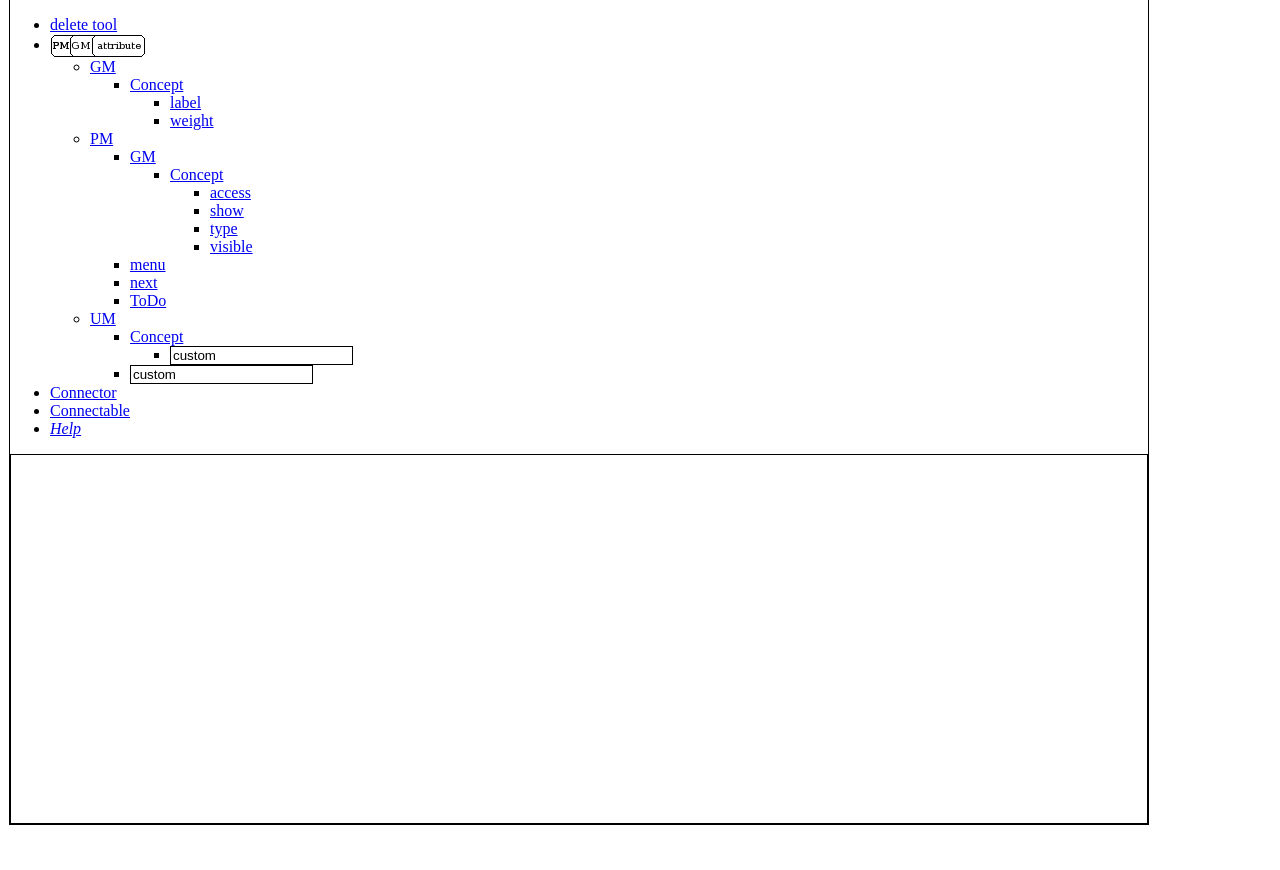
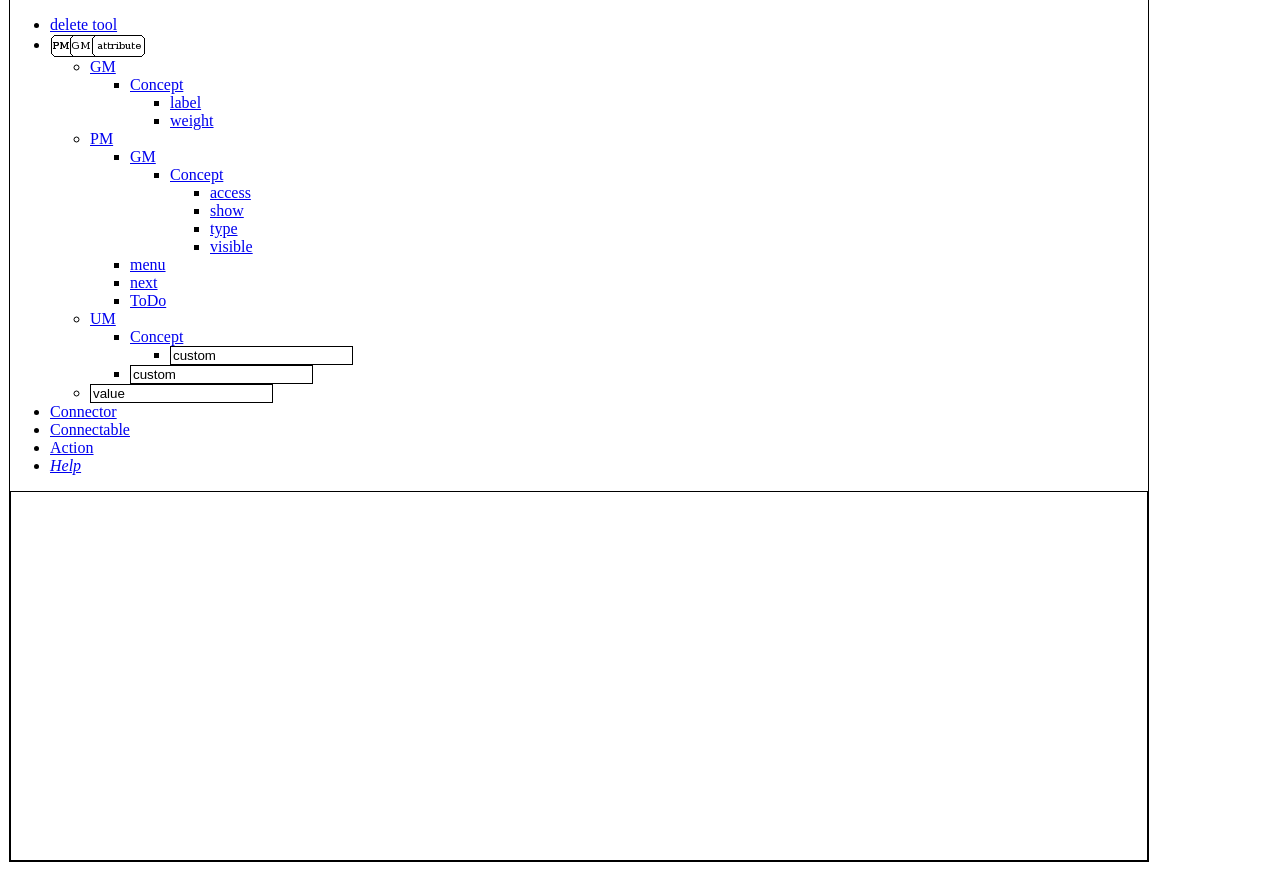
Before and after one commit to jbothma/visual_lag_ide, a PHP site: page /visual_editor.htm in a window 1280 px wide. Shown: the part 85-955 px from the top of the page. Before the commit the page ends 910 px from the top, so only its background shows below. Run offline with PHP 8.4, Linux system fonts and the light colour scheme.

Commit message:
Add LAG Grammar Action production to visual_editor.htm
Some small UI CSS like non-transparent Attributes

Single level custom attribute for custom values in actions

```diff
--- a/visual/action.css
+++ b/visual/action.css
@@ -1,4 +1,4 @@
-.child-of-action {
+.action-child {
 	position:	relative;
 	top:		0px;
 	left:		0px;
@@ -7,11 +7,11 @@
 	position:	relative;
 	top:		0px;
 	left:		0px;
-	width:		500px;
+	width:		700px;
 	height:		200px;
 	border:		1px solid black;
 }
-.action-container {
+.action-child-container {
 	min-width:	20px;
 	min-height:	20px;
 	border:		1px solid black;
@@ -24,6 +24,8 @@
 	min-height:		50px;
 }
 .action-operator-container {
+	position:	relative;
+	top:		16px;	// we know the height of of attributes so we know what height to expect an action block to be.
 }
 .action-value-container {
 }
--- a/visual/action.html
+++ b/visual/action.html
@@ -22,7 +22,7 @@
 	<body>
 		<p>$HeadURL: https://visuallagide.svn.sourceforge.net/svnroot/visuallagide/visual/connector.htm $</p>
 		<p>$Id: connector.htm 43 2010-01-22 19:16:48Z jbothma $</p>
-		<p><a href="#" onclick="LAGVEActn.newAction('worspace')">New ACTION</a></p>
+		<p><a href="#" onclick="LAGVEActn.newAction('workspace')">New ACTION</a></p>
 		<p><a href="#" onclick="LAGVEAttr.insertNewAttr(['PM','GM','accessed'],'workspace')">PM.GM.accessed</a></p>
 
 		<div id="workspace"></div>
--- a/visual/action.js
+++ b/visual/action.js
@@ -7,33 +7,35 @@ getMyY().use('dd-drag','dd-proxy','dd-drop','node','event', function (Y) {
 	//Listen for all drag:drophit events
 	Y.DD.DDM.on('drop:hit', function(e) {
 		if (isset(e.drag.attribute) && isset(e.drop.attributeContainer)) {
-			e.drop.attributeContainer.append(e.drag.attribute);
-			e.drag.attribute.addClass('child-of-action');
-			e.drag.attribute.setStyle('left',0);
-			e.drag.attribute.setStyle('top',0);
+			e.drop.attributeContainer.catch(e.drag.attribute);
 		}
 	});
 
 
 	LAGVEActn.newAction = function(targetId) {
-		var action = LAGVECon.newConnectable('workspace');
+		var action = LAGVECon.newConnectable(targetId);
 
-		var attributeContainer	= Y.Node.create( '<div class="action-attribute-container action-container"></div>' );
-		var operatorContainer 	= Y.Node.create( '<div class="action-operator-container action-container"></div>' );
-		var valueContainer 		= Y.Node.create( '<div class="action-value-container action-container">v</div>' );
+		var attributeContainer	= Y.Node.create( '<div class="action-attribute-container action-child-container"></div>' );
+		var valueContainer		= Y.Node.create( '<div class="action-attribute-container action-child-container"></div>' );
+		var operatorContainer 	= Y.Node.create( '<div class="action-operator-container action-child-container"></div>' );
 
-		var attributeContainerDT = new Y.DD.Drop({ node: attributeContainer });
+		var attributeContainerDT	= new Y.DD.Drop({ node: attributeContainer });
+		var valueContainerDT 		= new Y.DD.Drop({ node: valueContainer });
 
-		attributeContainerDT.attributeContainer = attributeContainer;
+		attributeContainerDT.attributeContainer	= attributeContainer;
+		valueContainerDT.attributeContainer		= valueContainer;
 
 		/**
 		 * Given a Node, attributeContainer will receive it as a child
 		 */
-		attributeContainer.catch = function(e) {
+		attributeContainer.catch = function(attribute) {
+			this.append(attribute);
+			attribute.addClass('action-child');
+			attribute.setStyle('left',0);
+			attribute.setStyle('top',0);
+		}
 
-			var x = 1;
-			//this.append(attribute);
-		}
+		valueContainer.catch = attributeContainer.catch;
 
 		var operatorSelect =  Y.Node.create( '<select class="operator-select">' +
 											 '<option value="=">=</option>' +
--- a/visual/attribute.css
+++ b/visual/attribute.css
@@ -1,5 +1,6 @@
 /** CSS for attribute.htm **/
 .attr_box {
+	background-color:	white;
 	position:	absolute;
 	border:		1px solid black;
 	-moz-border-radius: 14px;
--- a/visual/utility.js
+++ b/visual/utility.js
@@ -3,14 +3,13 @@ function isset(variable)
 	return ( typeof(variable) == "undefined" || variable == null )?  false: true;
 }
 
-//var myY;
-
 function getMyY() {
 	if (typeof(myY) != "undefined" && myY != null) {
-		alert('myY was set, returning.');
+		//alert('myY was set, returning.');
 		return myY;
 	} else {
-		alert('no myY, creating and returning.');
+		//alert('no myY, creating and returning.');
+		// Create global YUI3 object
 		myY = YUI({ filter:'min' });
 		return myY;
 	}
--- a/visual/visual_editor.htm
+++ b/visual/visual_editor.htm
@@ -7,12 +7,20 @@
 		<link rel=StyleSheet href="attribute.css" type="text/css">
 		<link rel=StyleSheet href="connector.css" type="text/css">
 		<link rel=StyleSheet href="visual_editor.css" type="text/css">
+		<link rel=StyleSheet href="action.css" type="text/css">
 
 		<script type="text/javascript" src="lib/yui/yui/yui-min.js"></script>
 
 		<script type="text/javascript" src="utility.js"></script>
 		<script type="text/javascript" src="attribute.js"></script>
 		<script type="text/javascript" src="connector.js"></script>
+		<script type="text/javascript" src="action.js"></script>
+
+		<style type="text/css">
+			.yui-menu-label {
+				z-index:	500;
+			}
+		</style>
 
 	</head>
 	<body onload="" class="yui-skin-sam">
@@ -144,6 +152,15 @@
 													</div>
 												</div> <!-- end UM -->
 											</li>
+											<li class="yui-menuitem">
+												<form
+													action="#"
+													class="yui-menuitem-content"
+													onsubmit="LAGVEAttr.insertNewAttr([document.getElementById('custom').value],'VE-workspace');return false"
+												>
+													<div><input id="custom" class="menu-form-input" value="value" type="text"></div>
+												</form>
+											</li>
 										</ul>
 									</div>
 								</div> <!-- end LAG-attr-menu -->
@@ -153,6 +170,9 @@
 							</li>
 							<li class="yui-menuitem">
 								<a class="yui-menuitem-content" href="#" onclick="LAGVECon.newConnectable('VE-workspace')">Connectable</a>
+							</li>
+							<li class="yui-menuitem">
+								<a class="yui-menuitem-content" href="#" onclick="LAGVEActn.newAction('VE-workspace')">Action</a>
 							</li>
 							<li class="yui-menuitem">
 								<a class="yui-menuitem-content" href="#" onclick="showHelp()"><em>Help</em></a>
```
